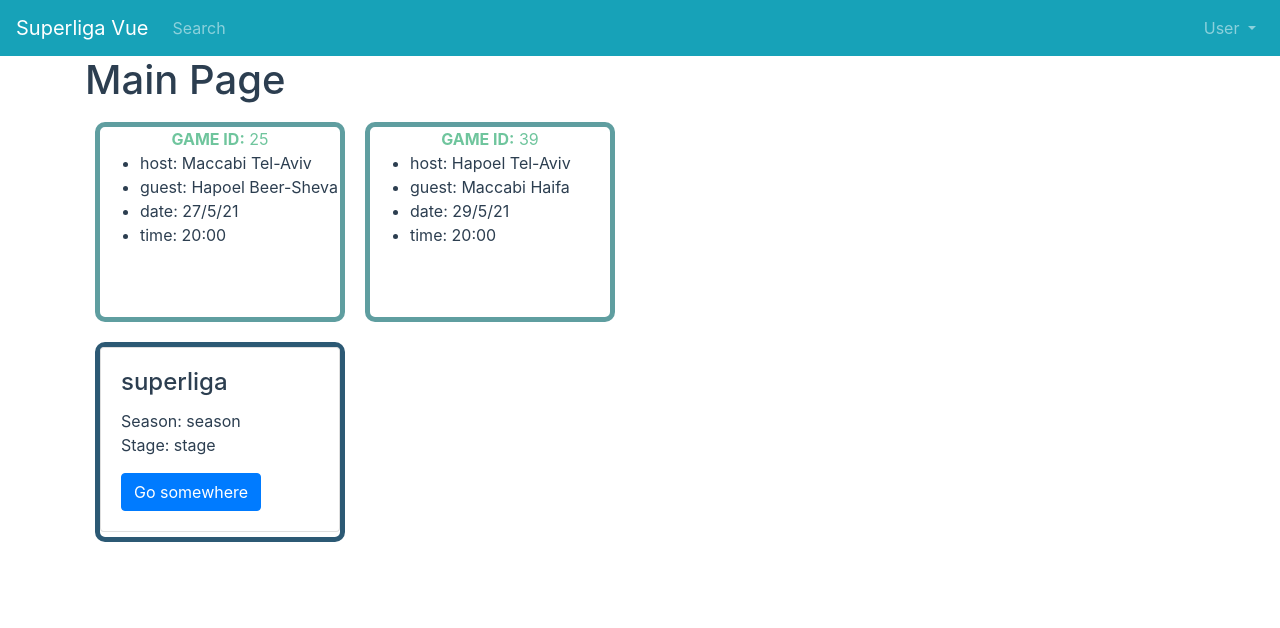
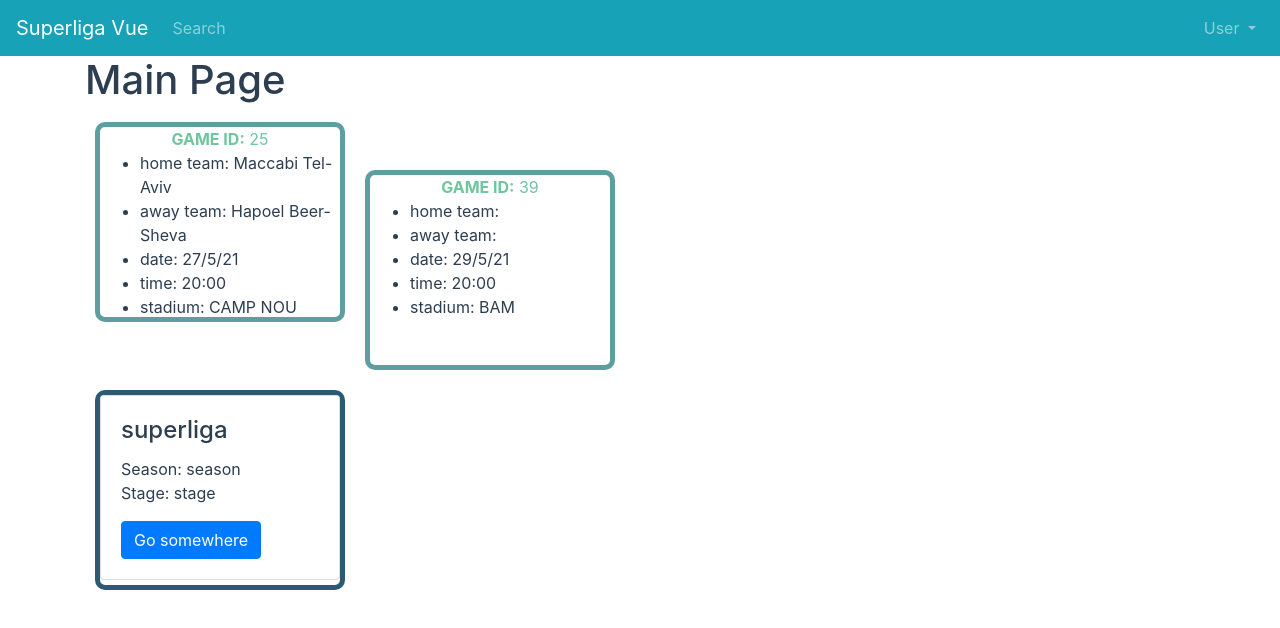
Before and after one commit to Web-Development-Environments-2021/assignment-3-3-313465874_312168982, a Vue app: page / in a window 1280 px wide. Shown: the top 628 px of the page. Built offline with nearby package versions, Linux system fonts and the light colour scheme.

Commit message:
first little changes

```diff
--- a/src/components/FavoriteGames.vue
+++ b/src/components/FavoriteGames.vue
@@ -3,10 +3,11 @@
     <GamePreview
       v-for="g in games"
       :id="g.id"
-      :hostTeam="g.hostTeam"
-      :guestTeam="g.guestTeam"
+      :homeTeam="g.homeTeam"
+      :awayTeam="g.awayTeam"
       :date="g.date"
       :hour="g.hour"
+      :stadium="g.stadium"
       :key="g.id"></GamePreview>
   </div>
 </template>
@@ -23,17 +24,19 @@ export default {
       games: [
         {
           id:25,
-          hostTeam: "Maccabi Tel-Aviv",
-          guestTeam: "Hapoel Beer-Sheva",
+          homeTeam: "Maccabi Tel-Aviv",
+          awayTeam: "Hapoel Beer-Sheva",
           date: "27/5/21",
-          hour: "20:00"
+          hour: "20:00",
+          stadium: "CAMP NOU"
         },
         {
           id:39,
           hostTeam: "Hapoel Tel-Aviv",
           guestTeam: "Maccabi Haifa",
           date: "29/5/21",
-          hour: "20:00"
+          hour: "20:00",
+          stadium: "BAM"
         }
       ]
     };
--- a/src/components/GamePreview.vue
+++ b/src/components/GamePreview.vue
@@ -4,10 +4,12 @@
       <b>Game Id:</b> {{ id }}
     </div>
     <ul class="game-content">
-      <li> host: {{ hostTeam }}</li>
-      <li> guest: {{ guestTeam }}</li>
+      <li> home team: {{ homeTeam }}</li>
+      <li> away team: {{ awayTeam }}</li>
+      <!-- we did date time so we should connect them together -->
       <li> date: {{ date }}</li>
       <li> time: {{ hour }}</li>
+      <li> stadium: {{ stadium }}</li>
     </ul>
   </div>
 </template>
@@ -20,11 +22,11 @@ export default {
         type: Number,
         required: true
       },
-      hostTeam: {
+      homeTeam: {
         type: String,
         required: true
       },
-      guestTeam: {
+      awayTeam: {
         type: String,
         required: true
       },
@@ -35,7 +37,16 @@ export default {
       hour: {
         type: String,
         required: true
+      },
+      stadium: {
+        type: String,
+        required: true
+      },
+      result: {
+        type: String,
+        required: false
       }
+
   },
   mounted(){
     console.log("game preview mounted")
```
Also changed, not shown: 1 other file (tests, documents, lock files or other folders).
